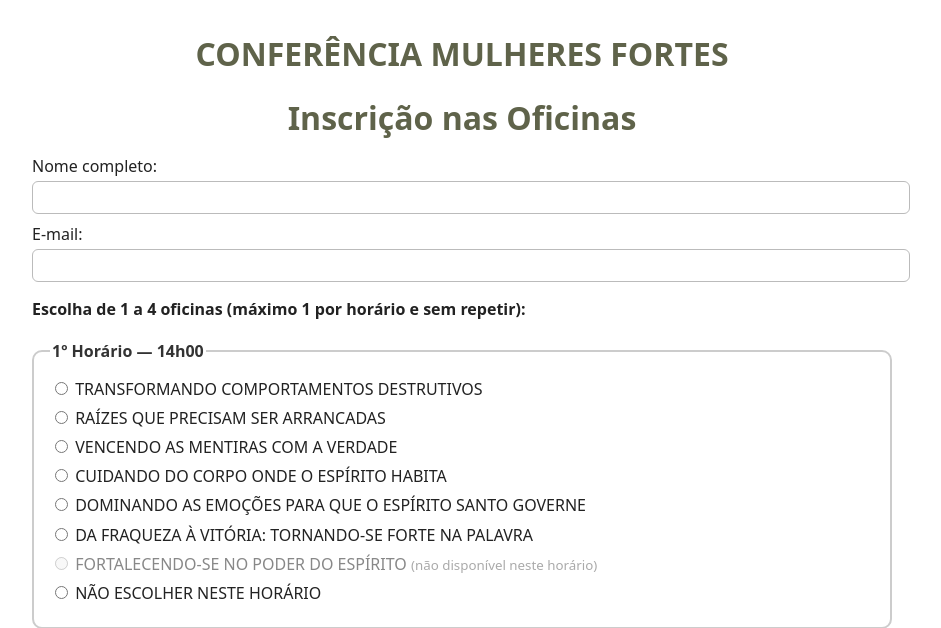
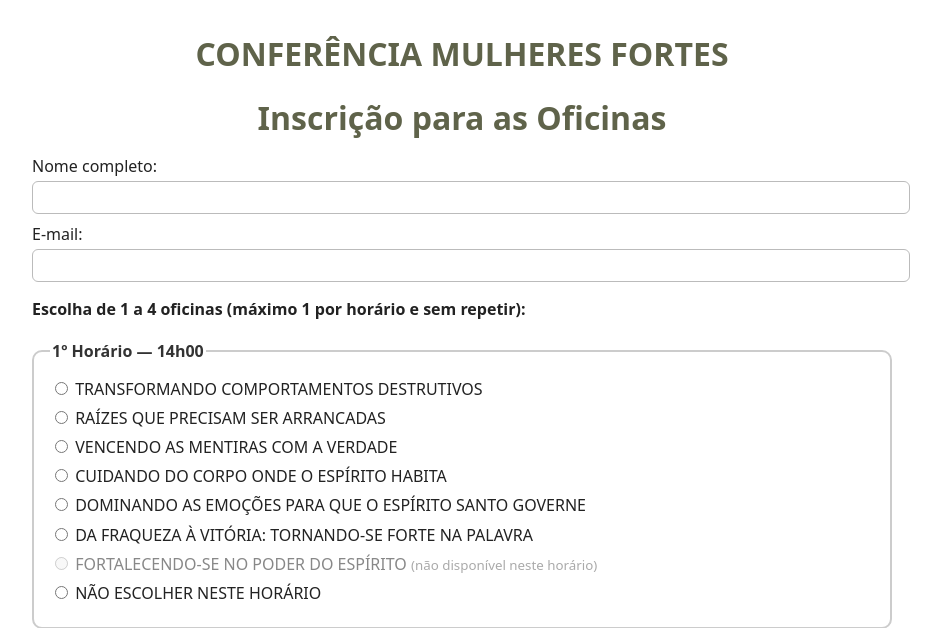
Before and after one commit to comercial-ediomare/oficinas-salgueiro, a Flask app: page / in a window 1280 px wide. Shown: the top 628 px of the page, without its empty margins (178-1119 px from the left). Run offline with Flask 3, Linux system fonts and the light colour scheme; data comes from the database, SQL or seed files in the repository; data that the repository does not hold is empty.

Commit message:
Update index.html

```diff
--- a/templates/index.html
+++ b/templates/index.html
@@ -24,7 +24,7 @@
 </head>
 <body>
   <h1>CONFERÊNCIA MULHERES FORTES</h1>
-  <h1>Inscrição nas Oficinas</h1>
+  <h1>Inscrição para as Oficinas</h1>
 
   {% with messages = get_flashed_messages(with_categories=true) %}
     {% if messages %}
```
